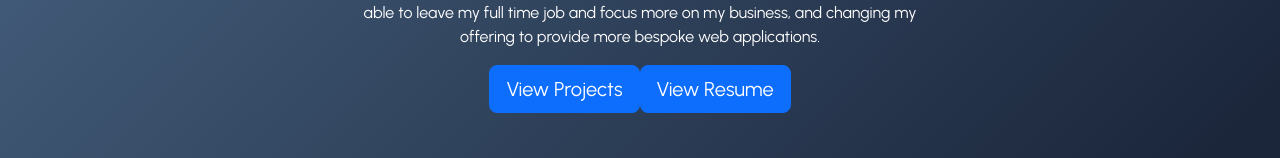
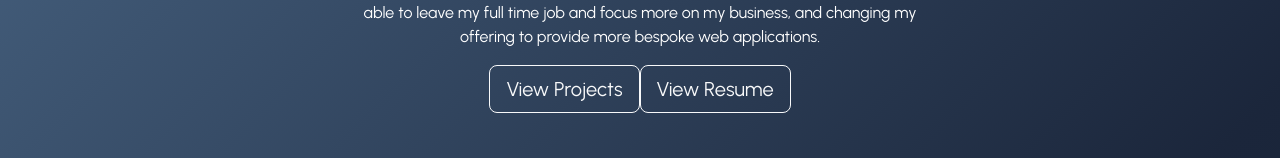
Before and after one commit to reececorkhill/React-Portfolio, a React (Vite) app in the folder react-portfolio/: page /About in a window 1280 px wide. Shown: the part 701-859 px from the top of the page. Built offline with nearby package versions, Linux system fonts and the light colour scheme.

Commit message:
Added button style on Home, About and Contact components.

```diff
--- a/react-portfolio/src/components/About.jsx
+++ b/react-portfolio/src/components/About.jsx
@@ -18,8 +18,8 @@ const About = () => {
                    <p className="card-text card-text-left">
                    {data.p3}
                    </p>
-                   <a className="btn btn-primary btn-lg" href="/Projects" role="button">View Projects</a>
-                   <a className="btn btn-primary btn-lg" href="/Resume" role="button">View Resume</a>
+                   <a className="btn btn-outline-light btn-lg" href="/Projects" role="button">View Projects</a>
+                   <a className="btn btn-outline-light btn-lg" href="/Resume" role="button">View Resume</a>
                </div>
            </div>
         ))}
--- a/react-portfolio/src/components/Contact.jsx
+++ b/react-portfolio/src/components/Contact.jsx
@@ -16,7 +16,7 @@ const Contact = () => {
                 <label htmlFor="FormControlTextarea1">Message</label>
                 <textarea className="form-control" id="FormControlTextarea1" rows="5" placeholder="Enter Message"></textarea>
               </div>
-              <button type="submit" className="btn btn-primary">Submit</button>
+              <button type="submit" className="btn btn-outline-light btn-lg">Submit</button>
             </form>
     </div>
     );
--- a/react-portfolio/src/components/Home.jsx
+++ b/react-portfolio/src/components/Home.jsx
@@ -12,7 +12,7 @@ const Home = () => {
             <p className="lead">
                 {data.p}
             </p>
-            <a className="btn btn-primary btn-lg" href="/About" role="button">About Me</a>
+            <a className="btn btn-outline-light btn-lg" href="/About" role="button">About Me</a>
         </div>
         ))}
     </div>
```
